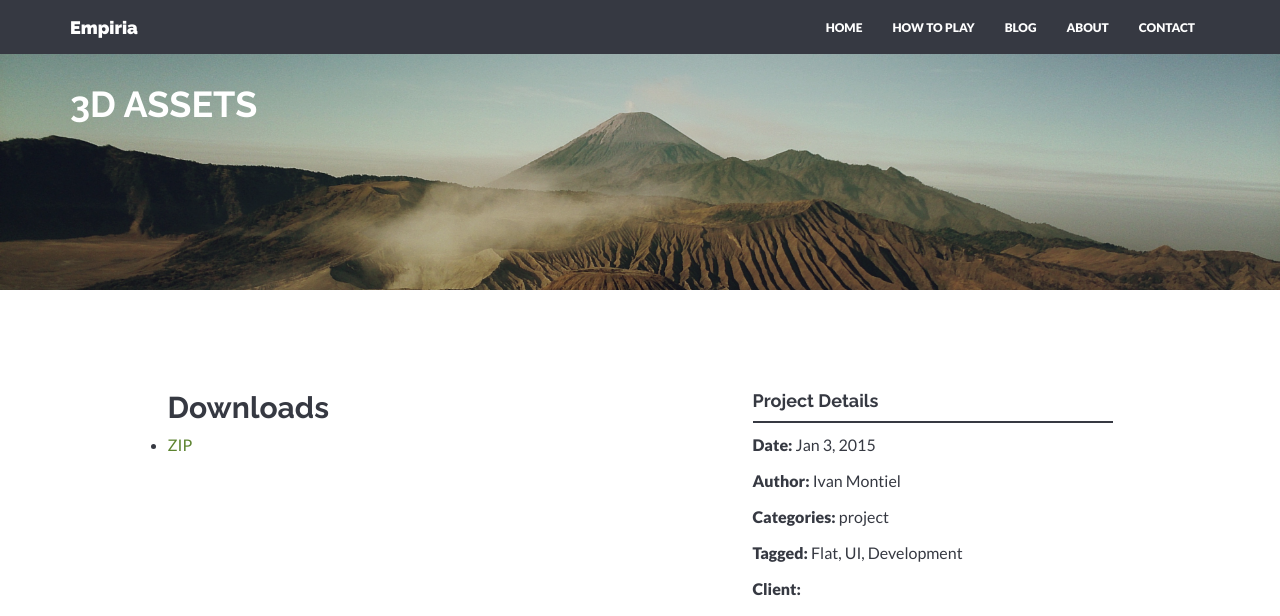
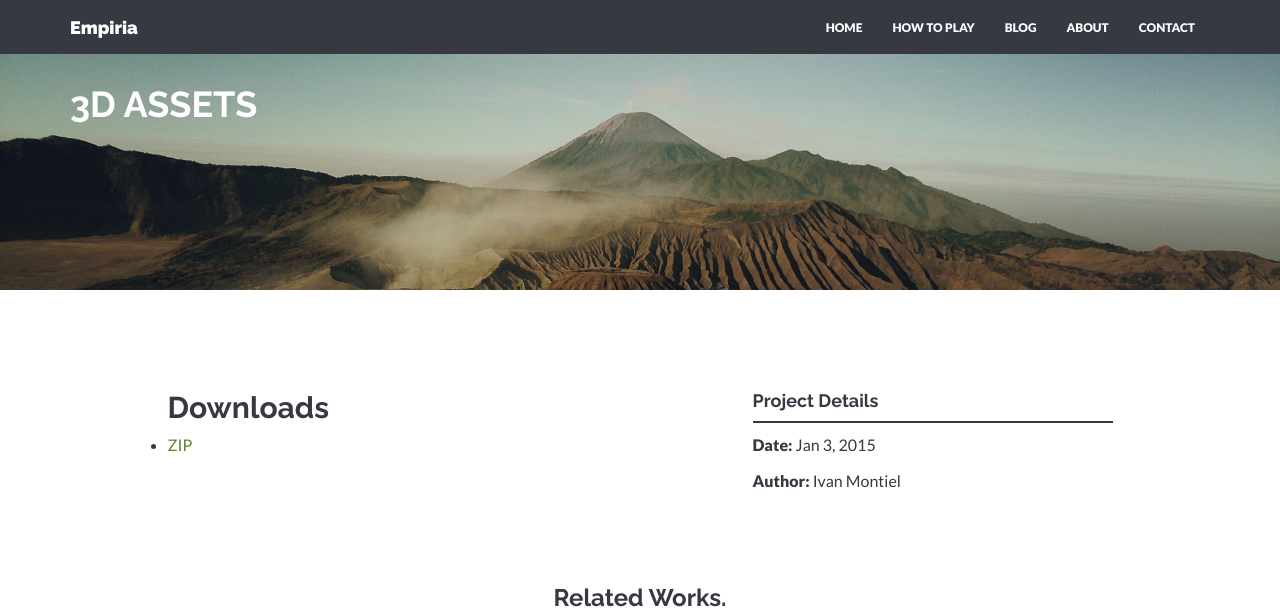
Before and after one commit to ChibiCritters/empiria-card-game, a Jekyll site: the page built from _posts/project/2015-01-03-3d-assets-download.markdown, in a window 1280 px wide and 1313 px high. Shown: the top 616 px of the window. Built offline with Jekyll 4.4.1, drawn with Linux system fonts in a browser that asks for light colours; nearby versions of some CDN libraries; grey boxes are pictures that could not be loaded.

Commit message:
project details

```diff
--- a/_layouts/project.html
+++ b/_layouts/project.html
@@ -21,10 +21,6 @@ layout: default
             <div class="hline"></div>
             <p><b>Date:</b> {{ page.date | date: "%b %-d, %Y" }}</p>
             <p><b>Author:</b> {{ page.author }}</p>
-            <p><b>Categories:</b> {{ page.categories }}</p>
-            <p><b>Tagged:</b> Flat, UI, Development</p>
-            <p><b>Client:</b> {{ page.client }}</p>
-            <p><b>Website:</b> <a href="{{ page.website }}">{{ page.website }}</a></p>
         </div>
     </div><! --/row -->
 </div><! --/container -->
```
